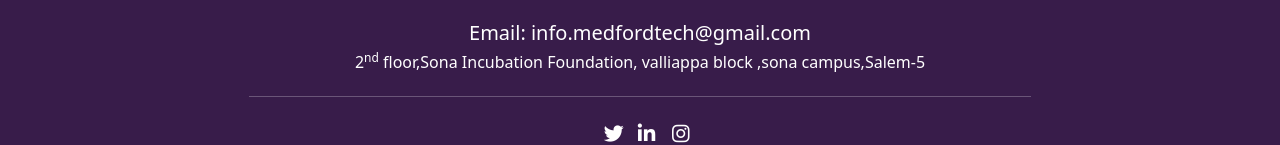
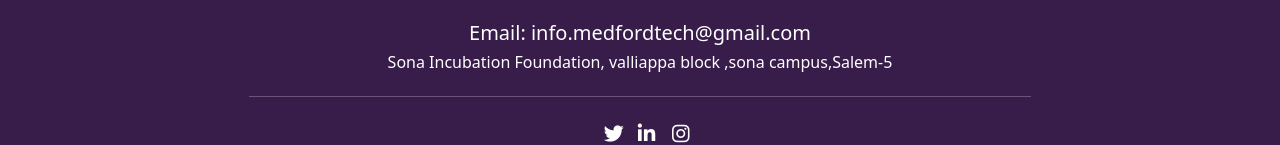
Before and after one commit to keerthikumar14/medford, a plain HTML site: page carrer.html in a window 1280 px wide. Shown: the part 669-814 px from the top of the page. Drawn offline with nearby package versions, Linux system fonts and the light colour scheme.

Commit message:
Update carrer.html

```diff
--- a/carrer.html
+++ b/carrer.html
@@ -130,7 +130,7 @@
       </div>
       <div class="row  mb-3 text-center d-flex justify-content-center">
           <h5> Email: info.medfordtech@gmail.com</h5>
-          <h6>2<sup>nd</sup> floor,Sona Incubation Foundation, valliappa block ,sona
+          <h6>Sona Incubation Foundation, valliappa block ,sona
               campus,Salem-5</h6>
       </div>
       <!--Grid row-->
```
